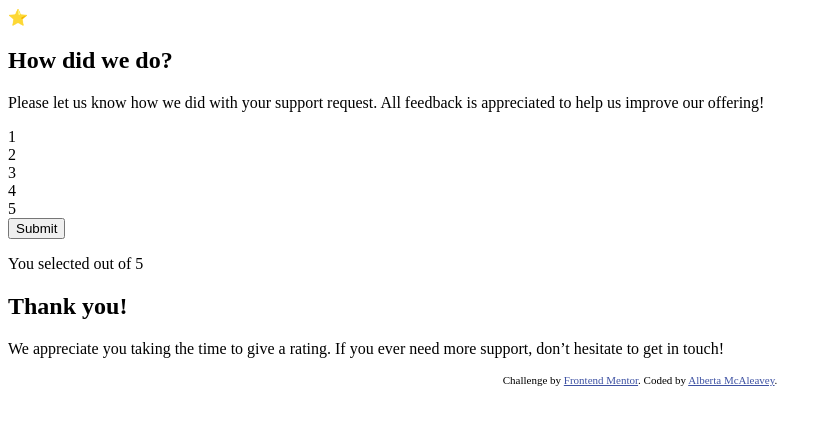
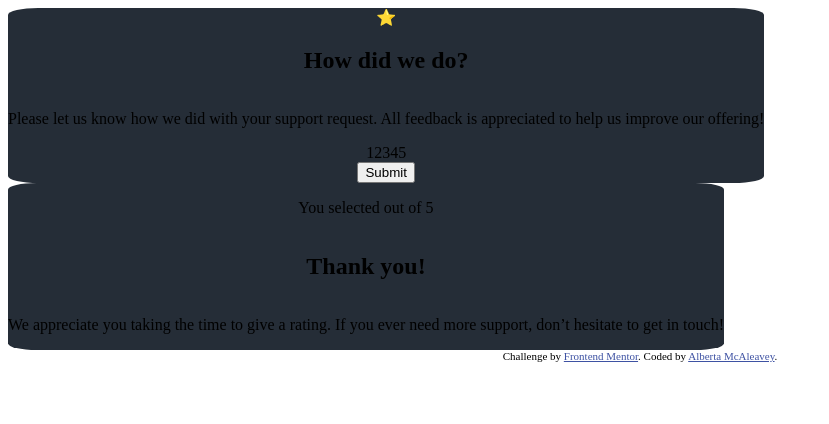
Before and after one commit to albertamcaleavey/interactive-rating-component-main, a plain HTML site: page index.html in a window 1280 px wide. Shown: the whole page, without its empty margins (0-829 px from the left). Drawn offline with Linux system fonts and the light colour scheme.

Commit message:
add background color and border radius to main containers

```diff
--- a/index.html
+++ b/index.html
@@ -13,20 +13,23 @@
     .attribution { font-size: 11px; text-align: center; }
     .attribution a { color: hsl(228, 45%, 44%); }
   </style>
+  <link rel="stylesheet" href="/style.css">
   <script src="/app.js"></script>
 </head>
 <body>
 
   <!-- Rating state start -->
-  <div class="rating-container">
+  <div class="rating-container container">
     <div>⭐️</div>
     <h2>How did we do?</h2>
     <p>Please let us know how we did with your support request. All feedback is appreciated to help us improve our offering!</p>
+    <div class="numbers-container">
       <div>1</div>
       <div>2</div>
       <div>3</div>
       <div>4</div>
       <div>5</div>
+    </div>
     <button>Submit</button>
   </div>
 
@@ -34,7 +37,7 @@
   <!-- Rating state end -->
 
   <!-- Thank you state start -->
-  <div class= "thank-you-container">
+  <div class= "thank-you-container container">
     <p id="hello">You selected <!-- Add rating here --> out of 5</p>
     <h2>Thank you!</h1>
     <p>We appreciate you taking the time to give a rating. If you ever need more support, don’t hesitate to get in touch!</p>
--- a/style.css
+++ b/style.css
@@ -0,0 +1,11 @@
+.container {
+  background-color: hsl(213, 19%, 18%);
+  border-radius: 4%;
+  width: fit-content;
+  display: grid;
+  place-items: center;
+}
+
+.numbers-container{
+  display: flex;
+}
```
Lines whose indentation alone changed are shown as unchanged.
